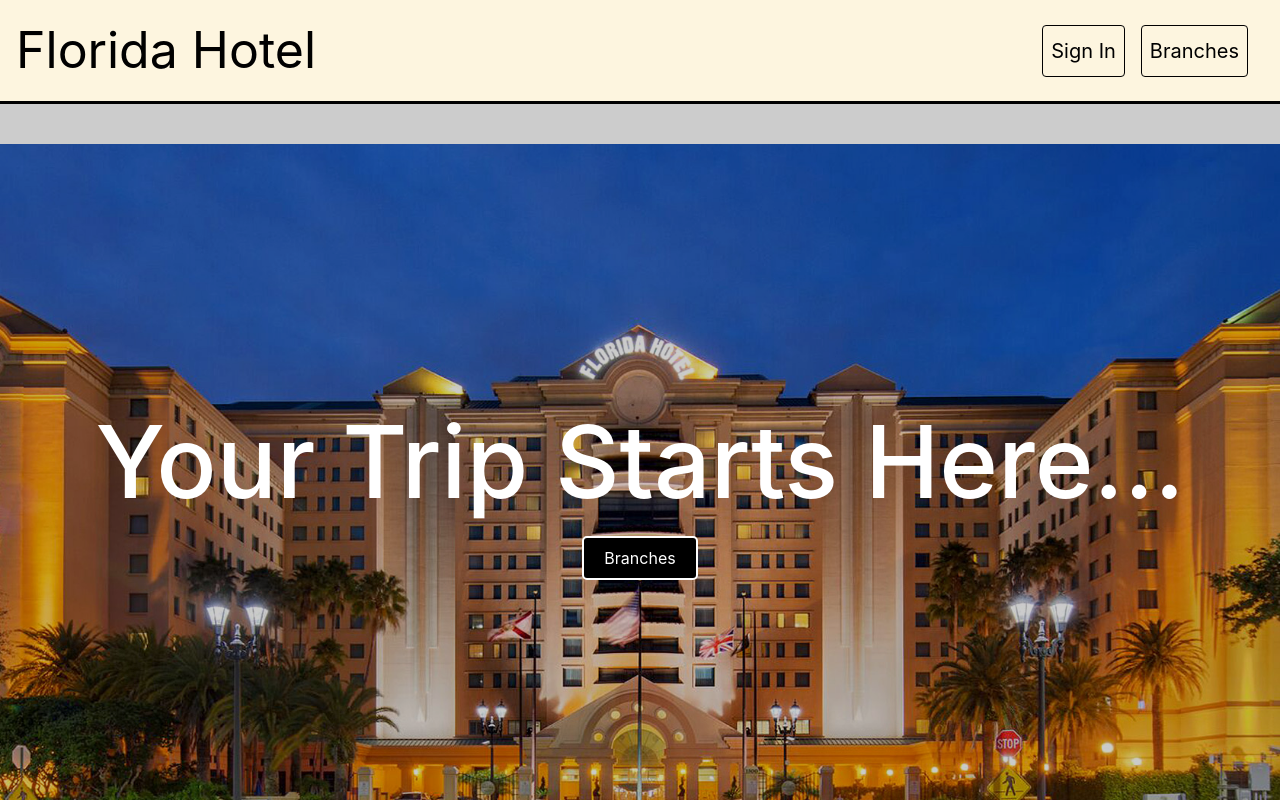
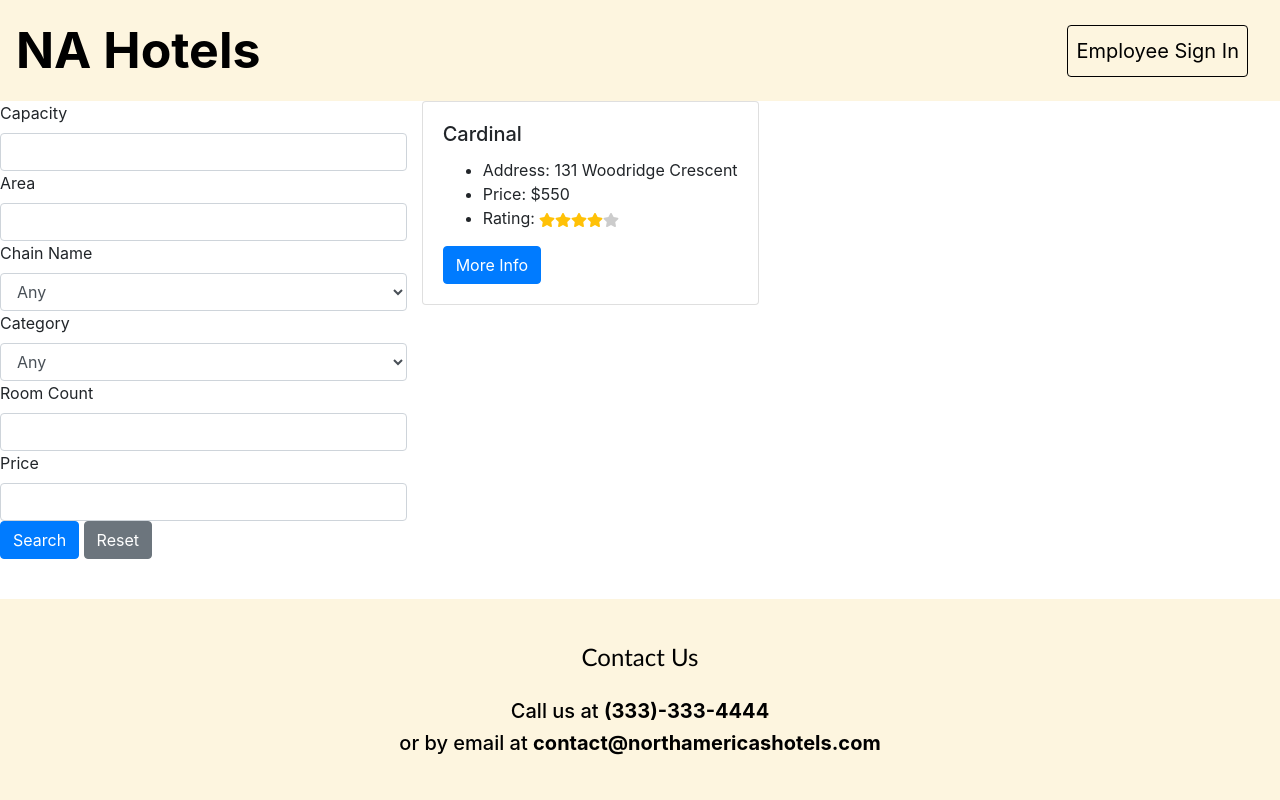
Before and after one commit to ousmanebarry/DB-Project-Web, a React (Create React App) app in the folder client/: page / in a window 1280 px wide. Shown: the top 800 px of the page. Built offline with nearby package versions, Linux system fonts and the light colour scheme.

Commit message:
search box and card

```diff
--- a/client/package.json
+++ b/client/package.json
@@ -10,6 +10,7 @@
     "react": "^17.0.2",
     "react-bootstrap": "^2.2.2",
     "react-dom": "^17.0.2",
+    "react-icons": "^4.8.0",
     "react-router-dom": "^5.3.0",
     "react-scripts": "5.0.0",
     "web-vitals": "^2.1.4"
--- a/client/src/App.js
+++ b/client/src/App.js
@@ -28,29 +28,19 @@
 			<UserContext.Provider value={{ user, setUser }}>
 				<Switch>
 					<Route exact path="/">
-						<Navbar
-							List={[
-								{ display: "Sign In", path: "/login" },
-								{ display: "Branches", path: "/branches" },
-							]}
-						/>
+						<Navbar List={[{ display: "Employee Sign In", path: "/login" }]} />
 						<HomePage />
 						<Footer />
 					</Route>
 
 					<Route exact path="/login">
-						<Navbar List={[{ display: "Home Page", path: "/Database" }]} />
+						<Navbar List={[{ display: "Home Page", path: "/" }]} />
 						<SignIn />
 						<Footer />
 					</Route>
 
 					<Route exact path="/booking">
-						<Navbar
-							List={[
-								{ display: "Home Page", path: "/" },
-								{ display: "Branches", path: "/branches" },
-							]}
-						/>
+						<Navbar List={[{ display: "Home Page", path: "/" }]} />
 						<Booking />
 						<Footer />
 					</Route>
--- a/client/src/components/Home/home.js
+++ b/client/src/components/Home/home.js
@@ -1,18 +1,173 @@
-import React from 'react';
-import './home.css';
-import background from "../../images/hotel.jpeg";
+import React, { useState } from "react";
+import { Row, Col, Form, Card, Button, Modal } from "react-bootstrap";
+import { FaStar } from "react-icons/fa";
 
-function HomePage() {
-  return (
-    <div className='hero-container'>
-      <img src= {background} alt='' />
-      <h1>Your Trip Starts Here...</h1>
-      <div className='hero-btns'>
-      <a href="/Database/branches" className='btn' >Branches</a>
-      </div>
-    </div>
+const HomePage = (props) => {
+	const [show, setShow] = useState(false);
 
-  );
-}
+	const handleClose = () => setShow(false);
+	const handleShow = () => setShow(true);
+
+	const [capacity, setCapacity] = useState("");
+	const [area, setArea] = useState("");
+	const [chainName, setChainName] = useState("");
+	const [category, setCategory] = useState("");
+	const [roomCount, setRoomCount] = useState("");
+	const [price, setPrice] = useState("");
+
+	const handleSubmit = (event) => {
+		event.preventDefault();
+	};
+
+	const handleReset = () => {
+		setCapacity("");
+		setArea("");
+		setChainName("");
+		setCategory("");
+		setRoomCount("");
+		setPrice("");
+	};
+
+	const starArray = (rating) =>
+		Array(5)
+			.fill()
+			.map((_, i) => {
+				if (i < rating) {
+					return <FaStar key={i} fill="#ffc107" />;
+				} else {
+					return <FaStar key={i} fill="#ccc" />;
+				}
+			});
+
+	return (
+		<>
+			<Row>
+				<Col md={4}>
+					<Form onSubmit={handleSubmit}>
+						<Form.Group controlId="capacity">
+							<Form.Label>Capacity</Form.Label>
+							<Form.Control
+								type="number"
+								value={capacity}
+								onChange={(event) => setCapacity(event.target.value)}
+							/>
+						</Form.Group>
+						<Form.Group controlId="area">
+							<Form.Label>Area</Form.Label>
+							<Form.Control
+								type="text"
+								value={area}
+								onChange={(event) => setArea(event.target.value)}
+							/>
+						</Form.Group>
+						<Form.Group controlId="chainName">
+							<Form.Label>Chain Name</Form.Label>
+							<Form.Control
+								as="select"
+								value={chainName}
+								onChange={(event) => setChainName(event.target.value)}
+							>
+								<option value="">Any</option>
+								<option value="Marriott">Marriott</option>
+								<option value="Cardinal">Cardinal</option>
+								<option value="Four Seasons">Four Seasons</option>
+								<option value="Hilton">Hilton</option>
+								<option value="Wyndham">Wyndham</option>
+							</Form.Control>
+						</Form.Group>
+						<Form.Group controlId="category">
+							<Form.Label>Category</Form.Label>
+							<Form.Control
+								as="select"
+								value={category}
+								onChange={(event) => setCategory(event.target.value)}
+							>
+								<option value="">Any</option>
+								<option value="budget">Budget</option>
+								<option value="resort">Resort</option>
+								<option value="luxury">Luxury</option>
+								<option value="motel">Motel</option>
+							</Form.Control>
+						</Form.Group>
+						<Form.Group controlId="roomCount">
+							<Form.Label>Room Count</Form.Label>
+							<Form.Control
+								type="number"
+								value={roomCount}
+								onChange={(event) => setRoomCount(event.target.value)}
+							/>
+						</Form.Group>
+						<Form.Group controlId="price">
+							<Form.Label>Price</Form.Label>
+							<Form.Control
+								type="number"
+								value={price}
+								onChange={(event) => setPrice(event.target.value)}
+							/>
+						</Form.Group>
+						<Button variant="primary" type="submit">
+							Search
+						</Button>{" "}
+						<Button variant="secondary" type="button" onClick={handleReset}>
+							Reset
+						</Button>
+					</Form>
+				</Col>
+				<Col md={8}>
+					<Row>
+						{/* {props.filteredHotels.map((hotel) => {
+							return (
+								<Col key={hotel.hotelId} md={6} lg={4} className="mb-4">
+									<HotelCard hotel={hotel} />
+								</Col>
+							);
+						})} */}
+						<Card>
+							<Card.Body>
+								<Card.Title>{"Cardinal"}</Card.Title>
+								<Card.Text>
+									<ul>
+										<li>Address: {"131 Woodridge Crescent"}</li>
+										<li>Price: {"$550"}</li>
+										<li>Rating: {starArray(4)}</li>
+									</ul>
+								</Card.Text>
+								<Button variant="primary" onClick={handleShow}>
+									More Info
+								</Button>
+							</Card.Body>
+						</Card>
+
+						<Modal show={show} onHide={handleClose}>
+							<Modal.Header closeButton>
+								<Modal.Title>{props.hotelName}</Modal.Title>
+							</Modal.Header>
+							<Modal.Body>
+								<p>Contact Email: {props.contactEmail}</p>
+								<p>Contact Phone: {props.contactPhone}</p>
+								<p>Number of Rooms: {props.numRooms}</p>
+								<p>Category: {props.category}</p>
+								<p>Chain Name: {props.chainName}</p>
+								<p>Room Amenities: {props.amenities}</p>
+								<p>Room Capacity: {props.capacity}</p>
+								<p>Room View: {props.view}</p>
+								<p>Extendable: {props.extendable ? "Yes" : "No"}</p>
+								<p>Damage: {props.damage}</p>
+							</Modal.Body>
+							<Modal.Footer>
+								<Button variant="secondary" onClick={handleClose}>
+									Close
+								</Button>
+								<Button variant="primary" onClick={props.bookRoom}>
+									Book Room
+								</Button>
+							</Modal.Footer>
+						</Modal>
+					</Row>
+				</Col>
+			</Row>
+		</>
+	);
+};
 
 export default HomePage;
--- a/client/src/components/layout/Footer.css
+++ b/client/src/components/layout/Footer.css
@@ -1,6 +1,6 @@
 .footer-container {
-    background-color: #FDF5DF;
-    padding: 4rem 0 2rem 0;
+	background-color: #fdf5df;
+	padding: 1rem 0 2rem 0;
 	align-items: center;
 	position: relative;
 	margin-top: 40px;
@@ -19,8 +19,8 @@
 }
 
 .footer-subscription > p {
-    font-family: 'Trebuchet MS', 'Lucida Sans Unicode', 'Lucida Grande',
-      'Lucida Sans', Arial, sans-serif;
+	font-family: "Trebuchet MS", "Lucida Sans Unicode", "Lucida Grande",
+		"Lucida Sans", Arial, sans-serif;
 }
 
 .footer-subscription-heading {
--- a/client/src/components/layout/Footer.js
+++ b/client/src/components/layout/Footer.js
@@ -1,20 +1,22 @@
-import React from 'react';
-import './Footer.css';
+import React from "react";
+import "./Footer.css";
 
 function Footer() {
-  return (
-    <div className='footer-container'>
-      <section className='footer-subscription'>
-      <p className='footer-subscription-heading'>
-          Contact Us
-        </p>
-        <div className='input-areas'>
-          <h5 style={{paddingTop:"20px"}}> Call us at (333)-333-4444</h5>
-          <h5>or by email at hotel.com</h5>
-        </div>
-      </section>
-    </div>
-  );
+	return (
+		<div className="footer-container">
+			<section className="footer-subscription">
+				<p className="footer-subscription-heading">Contact Us</p>
+				<div className="input-areas">
+					<h5>
+						Call us at <b>(333)-333-4444</b>
+					</h5>
+					<h5>
+						or by email at <b>contact@northamericashotels.com</b>
+					</h5>
+				</div>
+			</section>
+		</div>
+	);
 }
 
 export default Footer;
--- a/client/src/components/layout/Navbar.css
+++ b/client/src/components/layout/Navbar.css
@@ -1,43 +1,38 @@
-.navbar-brand{
+.navbar-brand {
 	font-size: 50px;
-  color:  black;
+	color: black;
 }
 
 .navbar-dark .navbar-brand {
 	color: black;
 }
 
-.navbar-dark .navbar-brand:hover{
-  color:black;
+.navbar-dark .navbar-brand:hover {
+	color: black;
 }
-
 
 .navbar-dark .navbar-nav .nav-link {
 	color: black;
 }
 
-.nav-btn{
-  padding:10px;
-  color:  black;
+.nav-btn {
+	padding: 10px;
+	color: black;
 	border: 1px solid black;
-  padding : 10px;
+	padding: 10px;
 	font-size: 20px;
 	border-radius: 4px;
-
 }
 
-.nav-btn:hover{
+.nav-btn:hover {
 	font-weight: bold !important;
 }
 
 .my-navbar {
-
-  background-color: #FDF5DF;
-  border-bottom: 3px solid black;
-
+	background-color: #fdf5df;
 }
 
-.logoText{
+.logoText {
 	font-size: 40px;
 	color: black;
 }
--- a/client/src/components/layout/Navbar.js
+++ b/client/src/components/layout/Navbar.js
@@ -1,14 +1,13 @@
-import React from 'react';
-import { Link } from 'react-router-dom';
-import './Navbar.css';
-
-
+import React from "react";
+import { Link } from "react-router-dom";
+import "./Navbar.css";
 
 const Navbar = (props) => {
-
 	return (
-    <nav className= "sticky-top navbar navbar-expand-md navbar-dark my-navbar ">
-      <div className="navbar-brand">Florida Hotel</div>
+		<nav className="sticky-top navbar navbar-expand-md navbar-dark my-navbar ">
+			<div className="navbar-brand">
+				<b>NA Hotels</b>
+			</div>
 			<button
 				className="navbar-toggler"
 				data-toggle="collapse"
@@ -21,7 +20,6 @@
 				<ul className="navbar-nav ml-auto navlist">
 					{props.List.map((item) => (
 						<li className="nav-item mr-3 " key={item.display}>
-
 							<Link to={item.path} className="nav-link nav-btn ">
 								{item.display}
 							</Link>
--- a/client/src/components/signIn/signin.js
+++ b/client/src/components/signIn/signin.js
@@ -5,8 +5,7 @@
 const SignIn = () => {
 	const [email, setEmail] = useState("");
 	const [password, setPassword] = useState("");
-  const [position, setPosition] = useState("patient");
-  const [message, setMessage] = useState("");
+	const [position, setPosition] = useState("receptionist");
 	const user = useContext(UserContext);
 
 	return (
@@ -48,8 +47,8 @@
 								<option value="receptionist">Customer</option>
 							</select>
 
-              <div className="text-center" >
-                <div className="btn btn-dark mb-5" >Submit</div>
+							<div className="text-center">
+								<div className="btn btn-dark mb-5">Submit</div>
 							</div>
 						</form>
 					</div>
```
Also changed, not shown: client/public/hotel.jpeg (renamed from client/src/images/hotel.jpeg), 1 other file (tests, documents, lock files or other folders). Lines whose indentation alone changed are shown as unchanged.
